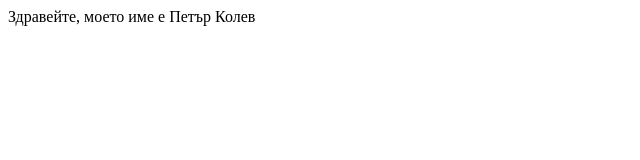
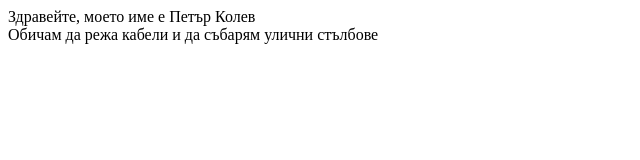
Before and after one commit to PetarNK01/stu2001321055, a plain HTML site: page index.html in a window 1280 px wide. Shown: the whole page, without its empty margins (0-640 px from the left). Drawn offline with Linux system fonts and the light colour scheme.

Commit message:
Add information about personal interests

```diff
--- a/index.html
+++ b/index.html
@@ -8,5 +8,8 @@
 <body>
     <!-- информация за мен  -->
     <div>Здравейте, моето име е Петър Колев</div>
+
+    <!-- - информация за хобита и интереси -->
+    <div>Обичам да режа кабели и да събарям улични стълбове</div>
 </body>
 </html>
```
